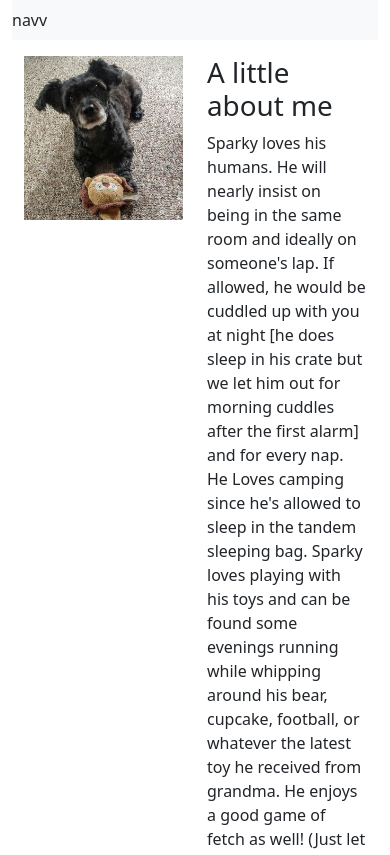
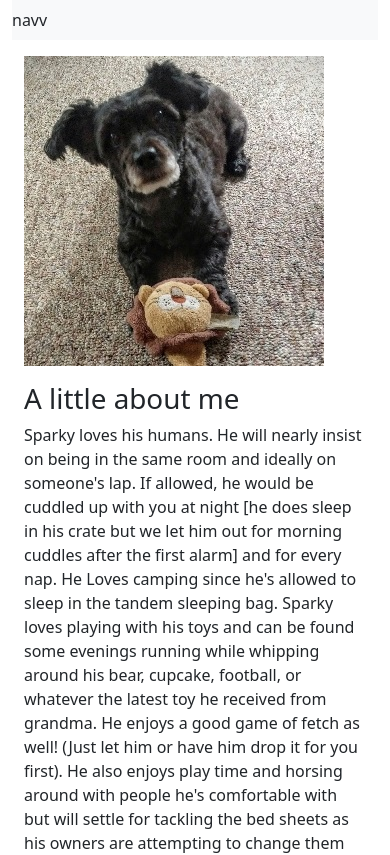
Before and after one commit to dac4837/sparky-bio, a React (Create React App) app: page / in a window 390 px wide. Shown: the top 855 px of the page. Built offline with nearby package versions, Linux system fonts and the light colour scheme.

Commit message:
Adjusting layout sizing for small screens

```diff
--- a/src/components/section.js
+++ b/src/components/section.js
@@ -3,14 +3,14 @@ function Section(props) {
     let image
     if(props.image) {
         image = (
-            <div className="col">
+            <div className="col col-12 col-md-3">
                 <img src={props.image.thumbnail} alt={props.label} className="img-fluid" />
             </div>
         )
     }
 
     const text = (
-        <div className={props.image ? "col col-md-9" : "col"}>
+        <div className={props.image ? "col mt-3 col-12 col-md-9" : "col mt-3"}>
             <div className={props.imageDisplay === 'left' ? "row justify-content-end" : "row"}>
                 <div className="col col-md-auto">
                     <h1>{props.displayName}</h1>
```
